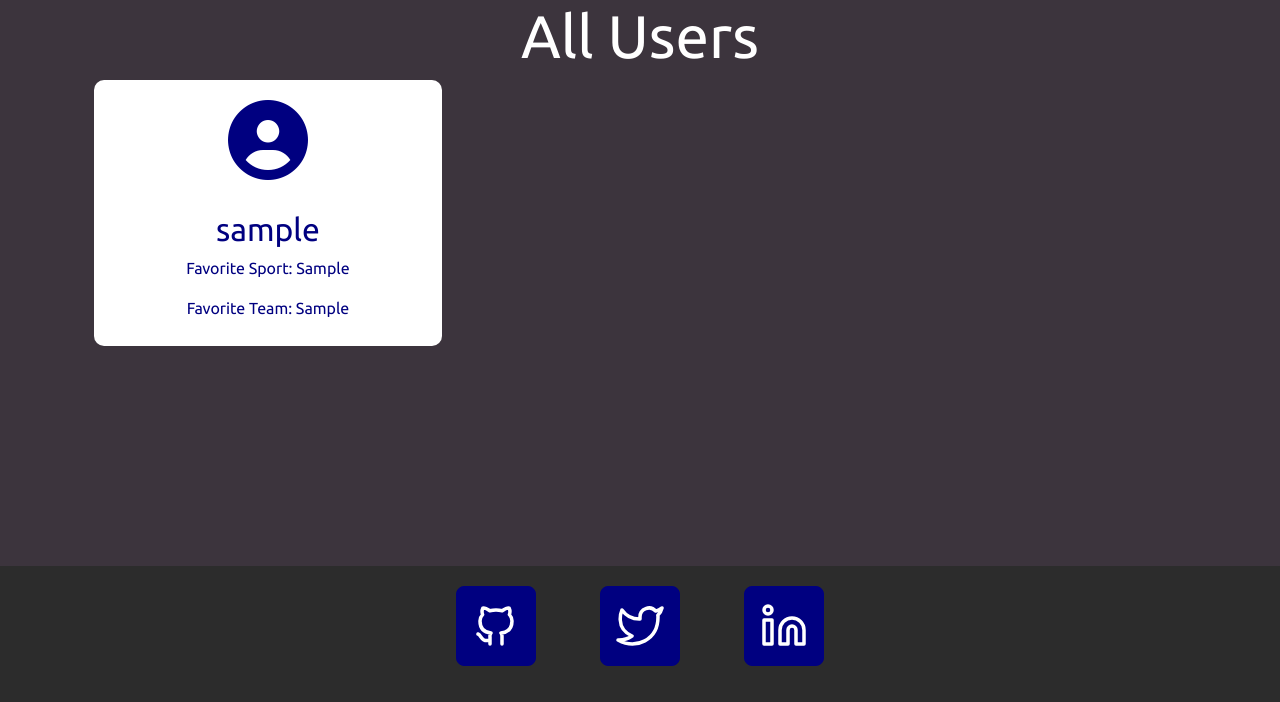
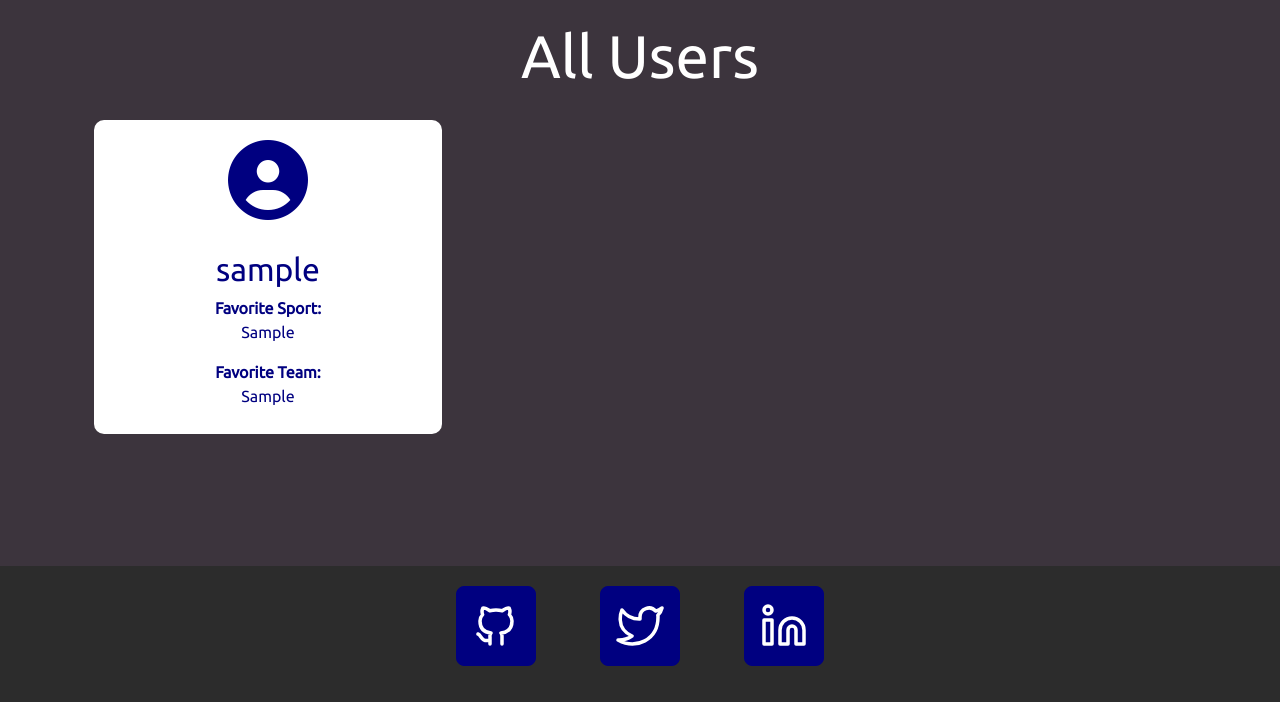
Before and after one commit to ojalaw/suport_MP3, a Flask app: page /all-users in a window 1280 px wide. Shown: the part 98-800 px from the top of the page. Run offline with Flask 3, Linux system fonts and the light colour scheme; a user stored in the database is signed in; tables that the repository leaves empty hold one stand-in row (values such as "Sample post"); some libraries are stand-ins or nearby versions.

Commit message:
minor update to all-users.html
Styling changes to user cards, spaced out information more evenly, adding padding to the title.

```diff
--- a/suport/static/style.css
+++ b/suport/static/style.css
@@ -498,6 +498,10 @@ input[type="text"] {
 
 /*---other-users---*/
 
+.page-title {
+    padding: 20px;
+}
+
 .user-card {
     background-color: var(--primary-color);
     color: var(--primary);
--- a/suport/templates/all-users.html
+++ b/suport/templates/all-users.html
@@ -3,7 +3,7 @@
 {% block title %}All Users{% endblock %}
 
 {% block content %}
-  <h1 class="text-center">All Users</h1>
+  <h1 class="page-title">All Users</h1>
 
   <div class="container">
     <div class="row">
@@ -16,8 +16,8 @@
               </div>
               <div class="user-info">
                 <h2>{{ user.username }}</h2>
-                <p>Favorite Sport: {{ user.favourite_sport }}</p>
-                <p>Favorite Team: {{ user.favourite_team }}</p>
+                <p><strong>Favorite Sport:</strong><br>{{ user.favourite_sport }}</p>
+                <p><strong>Favorite Team:</strong><br>{{ user.favourite_team }}</p>
               </div>
             </div>
           </div>
```
